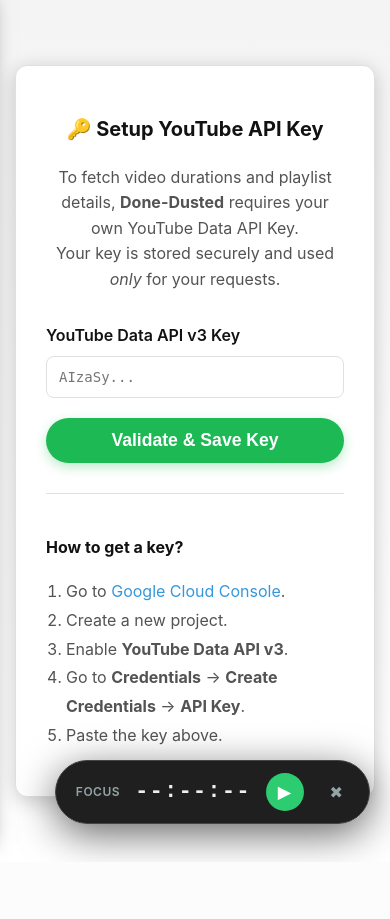
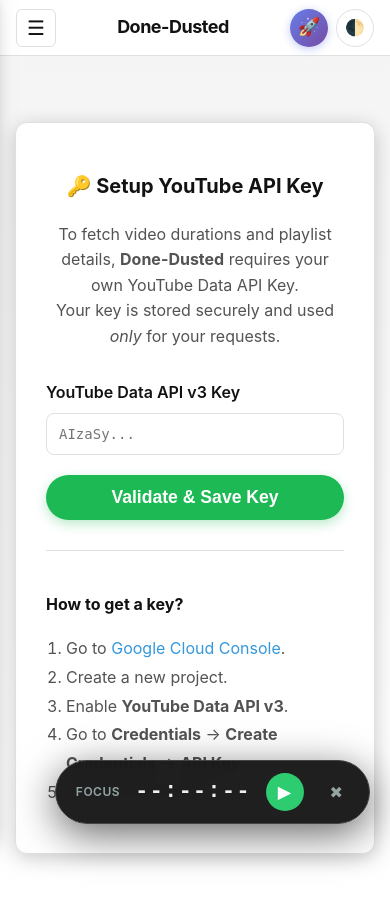
Before and after one commit to priyanshsrivastava749/Done-Dusted, a Django app: page /core/setup-api-key/ in a window 390 px wide. Before the commit the page ends 859 px from the top, so only its background shows below. Run offline with Django 5.2, Linux system fonts and the light colour scheme; the visitor is signed in with stand-in values (Sample User, id 1); data comes from the database, SQL or seed files in the repository; data that the repository does not hold is empty.

Commit message:
fix: mobile responsiveness - top bar, analytics card, delete button, developer link

```diff
--- a/static/css/style.css
+++ b/static/css/style.css
@@ -686,6 +686,67 @@ tr.watched td:nth-child(2) {
 
 
 /* =========================================
+   MOBILE TOP BAR
+   ========================================= */
+.mobile-top-bar {
+    display: none;
+}
+
+.mobile-hamburger {
+    background: transparent;
+    border: 1px solid var(--border-color);
+    color: var(--text-primary);
+    font-size: 20px;
+    padding: 6px 10px;
+    border-radius: 6px;
+    cursor: pointer;
+    transition: all 0.2s;
+}
+
+.mobile-hamburger:hover {
+    background: var(--bg-secondary);
+}
+
+.mobile-top-title {
+    font-size: 18px;
+    font-weight: 700;
+    letter-spacing: -0.5px;
+    color: var(--text-primary);
+}
+
+.mobile-top-actions {
+    display: flex;
+    align-items: center;
+    gap: 8px;
+}
+
+.mobile-dev-link {
+    display: flex;
+    align-items: center;
+    justify-content: center;
+    width: 38px;
+    height: 38px;
+    border-radius: 50%;
+    background: linear-gradient(135deg, #667eea, #764ba2);
+    font-size: 18px;
+    text-decoration: none;
+    transition: transform 0.2s, box-shadow 0.2s;
+    box-shadow: 0 2px 8px rgba(102, 126, 234, 0.4);
+}
+
+.mobile-dev-link:hover {
+    transform: scale(1.1);
+    box-shadow: 0 4px 16px rgba(102, 126, 234, 0.6);
+}
+
+.mobile-theme-toggle {
+    width: 38px;
+    height: 38px;
+    font-size: 16px;
+}
+
+
+/* =========================================
    RESPONSIVE DESIGN (Refactor)
    ========================================= */
 
@@ -699,16 +760,46 @@ tr.watched td:nth-child(2) {
 /* --- Tablet Portrait (768px) --- */
 @media (max-width: 768px) {
 
+    /* Mobile Top Bar */
+    .mobile-top-bar {
+        display: flex;
+        position: fixed;
+        top: 0;
+        left: 0;
+        right: 0;
+        height: 56px;
+        background: var(--card-bg);
+        border-bottom: 1px solid var(--border-color);
+        z-index: 999;
+        align-items: center;
+        justify-content: space-between;
+        padding: 0 16px;
+        backdrop-filter: blur(12px);
+        -webkit-backdrop-filter: blur(12px);
+    }
+
+    /* Hide the old floating sidebar open button on mobile */
+    .btn-sidebar-open {
+        display: none !important;
+    }
+
+    /* Hide sidebar dev button & theme toggle on mobile (they live in top bar) */
+    .sidebar .dev-btn-wrapper {
+        display: none;
+    }
+
+    .sidebar .theme-toggle-btn:not(.mobile-theme-toggle) {
+        display: none;
+    }
+
     /* Layout */
     .layout {
         flex-direction: column;
-        /* Stack layout? Or using slide-out sidebar */
     }
 
     .sidebar {
         position: fixed;
         left: -260px;
-        /* Hide off-screen */
         height: 100vh;
         z-index: 1000;
         box-shadow: 0 0 20px rgba(0, 0, 0, 0.5);
@@ -739,6 +830,7 @@ tr.watched td:nth-child(2) {
     .main-content {
         width: 100%;
         padding: 20px;
+        padding-top: 72px !important;
         margin-left: 0;
     }
 
@@ -825,10 +949,16 @@ tr.watched td:nth-child(2) {
 
 /* --- Mobile Small (480px) --- */
 @media (max-width: 480px) {
-    .btn {
+    .btn:not(.btn-delete-icon) {
         width: 100%;
-        /* Full width buttons on very small screens */
         justify-content: center;
+    }
+
+    /* Delete icon stays compact */
+    .btn-delete-icon {
+        width: auto !important;
+        min-width: 40px;
+        padding: 8px 12px !important;
     }
 
     .subject-row {
--- a/templates/base.html
+++ b/templates/base.html
@@ -320,6 +320,20 @@
 </head>
 
 <body>
+    <!-- Mobile Top Bar (visible only ≤768px) -->
+    {% if user.is_authenticated %}
+    <div class="mobile-top-bar">
+        <button class="mobile-hamburger" onclick="toggleSidebar()" title="Open Menu">&#9776;</button>
+        <span class="mobile-top-title">Done-Dusted</span>
+        <div class="mobile-top-actions">
+            <a href="https://priyanshsrivastava749.github.io/Personal-Portfolio/" class="mobile-dev-link"
+                title="Meet the Developer" target="_blank">🚀</a>
+            <button class="theme-toggle-btn mobile-theme-toggle" onclick="toggleTheme()"
+                title="Toggle Dark Mode">🌓</button>
+        </div>
+    </div>
+    {% endif %}
+
     <div class="layout">
         {% if user.is_authenticated %}
         <nav class="sidebar">
```
Also changed, not shown: other parts of static/css/style.css (+44 -3 lines), templates/dashboard.html (+4 -4 lines).
